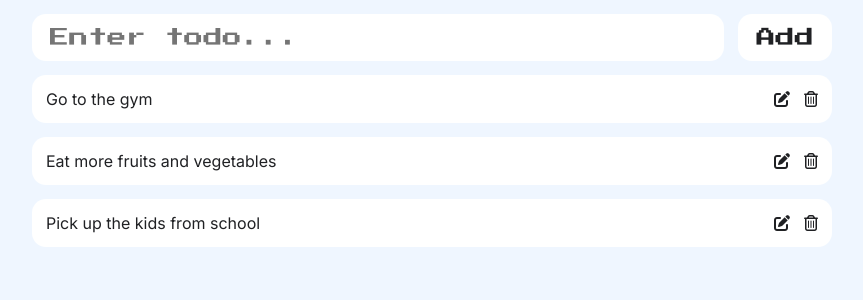
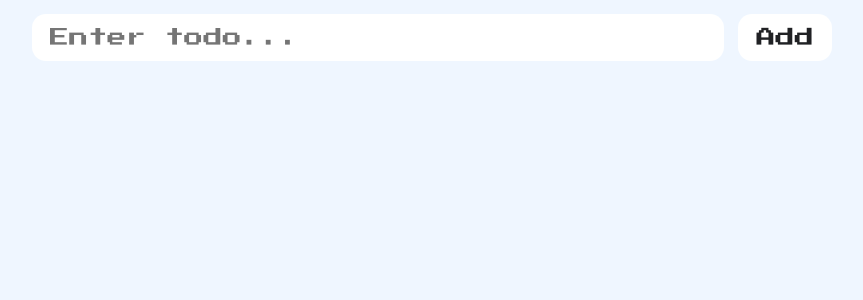
Before and after one commit to Clive-Nyaga/React-To-Do-List, a React (Vite) app: page / in a window 1280 px wide. Shown: the top 300 px of the page, without its empty margins (208-1071 px from the left). Built offline with nearby package versions, Linux system fonts and the light colour scheme.

Commit message:
Enables users to add tasks

```diff
--- a/src/App.jsx
+++ b/src/App.jsx
@@ -1,12 +1,20 @@
+import { useState } from "react"
 import TodoInput from "./components/TodoInput"
 import TodoList from "./components/TodoList"
 
 function App() {
 
+  const [todos, setTodos] = useState([])
+
+  function handleAddTodos(newTodo) {
+    const newTodoList = [...todos, newTodo]
+    setTodos(newTodoList)
+  }
+
   return (
     <>
-      <TodoInput />
-      <TodoList />
+      <TodoInput handleAddTodos={handleAddTodos} />
+      <TodoList todos={todos} />
     </>
   )
 }
--- a/src/components/TodoInput.jsx
+++ b/src/components/TodoInput.jsx
@@ -1,10 +1,19 @@
 import React from 'react'
+import { useState } from 'react'
 
-export default function TodoList() {
+export default function TodoList(props) {
+  const { handleAddTodos } = props
+  const [todoValue, setTodoValue] = useState('')
+
   return (
     <header>
-        <input placeholder='Enter todo...' />
-        <button>Add</button>
+        <input value={todoValue} onChange={(e) => {
+          setTodoValue(e.target.value)}}
+          placeholder='Enter todo...' />
+        <button onClick={() => {
+          handleAddTodos(todoValue)
+          setTodoValue('')
+        }}>Add</button>
     </header>
   )
 }
--- a/src/components/TodoList.jsx
+++ b/src/components/TodoList.jsx
@@ -1,12 +1,8 @@
 import React from 'react'
 import TodoCard from './TodoCard'
 
-export default function TodoList() {
-    let todos = [
-        'Go to the gym',
-        'Eat more fruits and vegetables',
-        'Pick up the kids from school'
-    ]
+export default function TodoList(props) {
+    const { todos } = props
 
   return (
     <ul className='main'>
```
